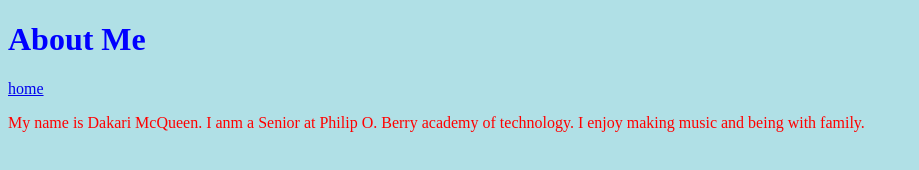
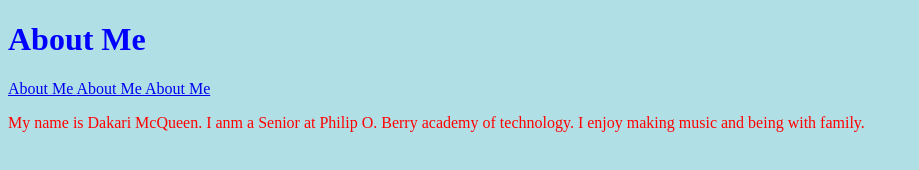
Before and after one commit to Dakari123/dakarimcqueen.github.io, a plain HTML site: page about.html in a window 1280 px wide. Shown: the whole page, without its empty margins (0-919 px from the left). Drawn offline with Linux system fonts and the light colour scheme.

Commit message:
Update about.html

```diff
--- a/about.html
+++ b/about.html
@@ -10,7 +10,9 @@ p    {color: red;}
 <body>
 
 <h1>About Me</h1>
-  <p><a href="index.html">home</a></p>
+<a href="about.html">About Me </a>
+    <a href="project.html">About Me </a>
+    <a href="home.html">About Me </a>
 
 <p> My name is Dakari McQueen. I anm a Senior at Philip O. Berry academy of technology. I enjoy making music and being with family. </p>
 
```
